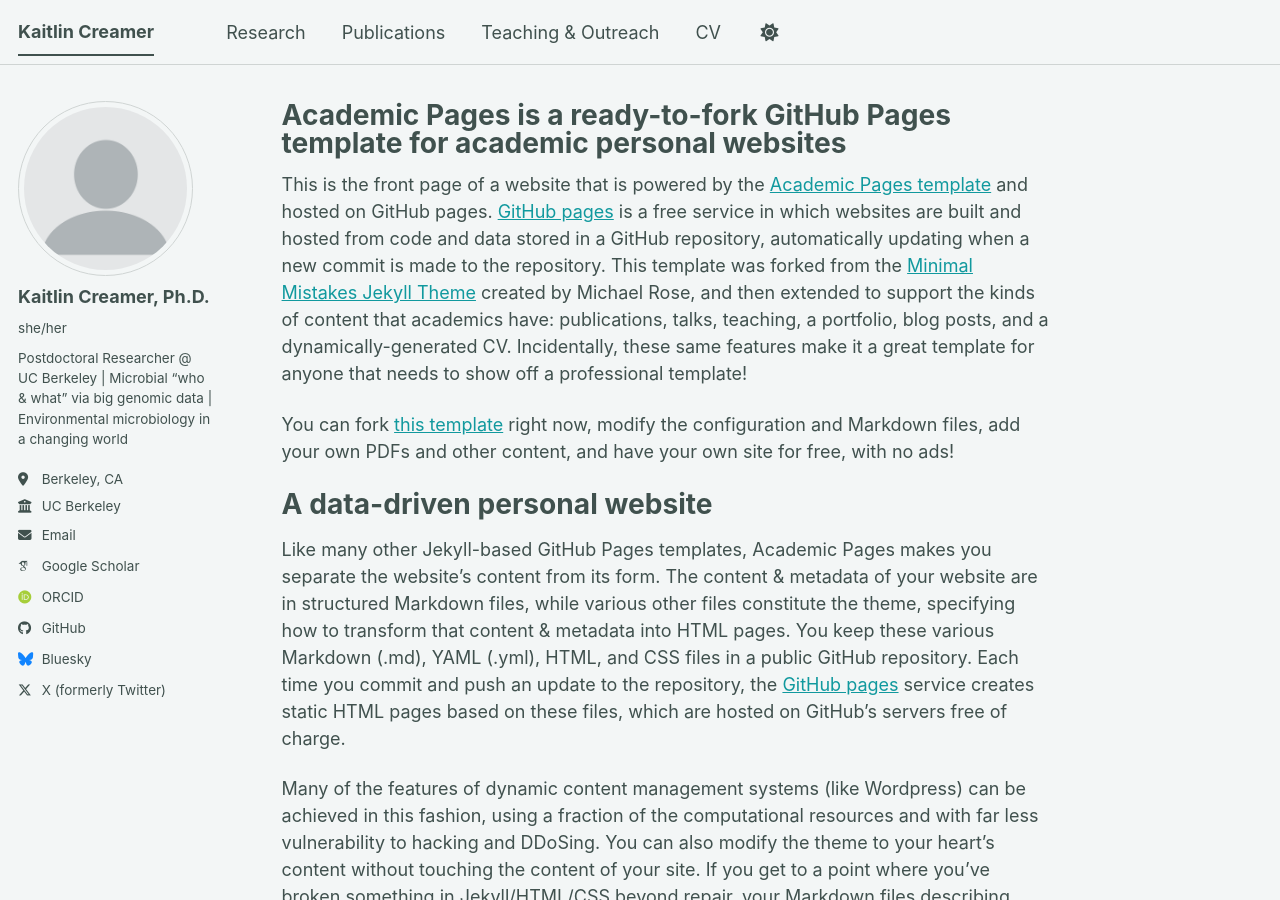
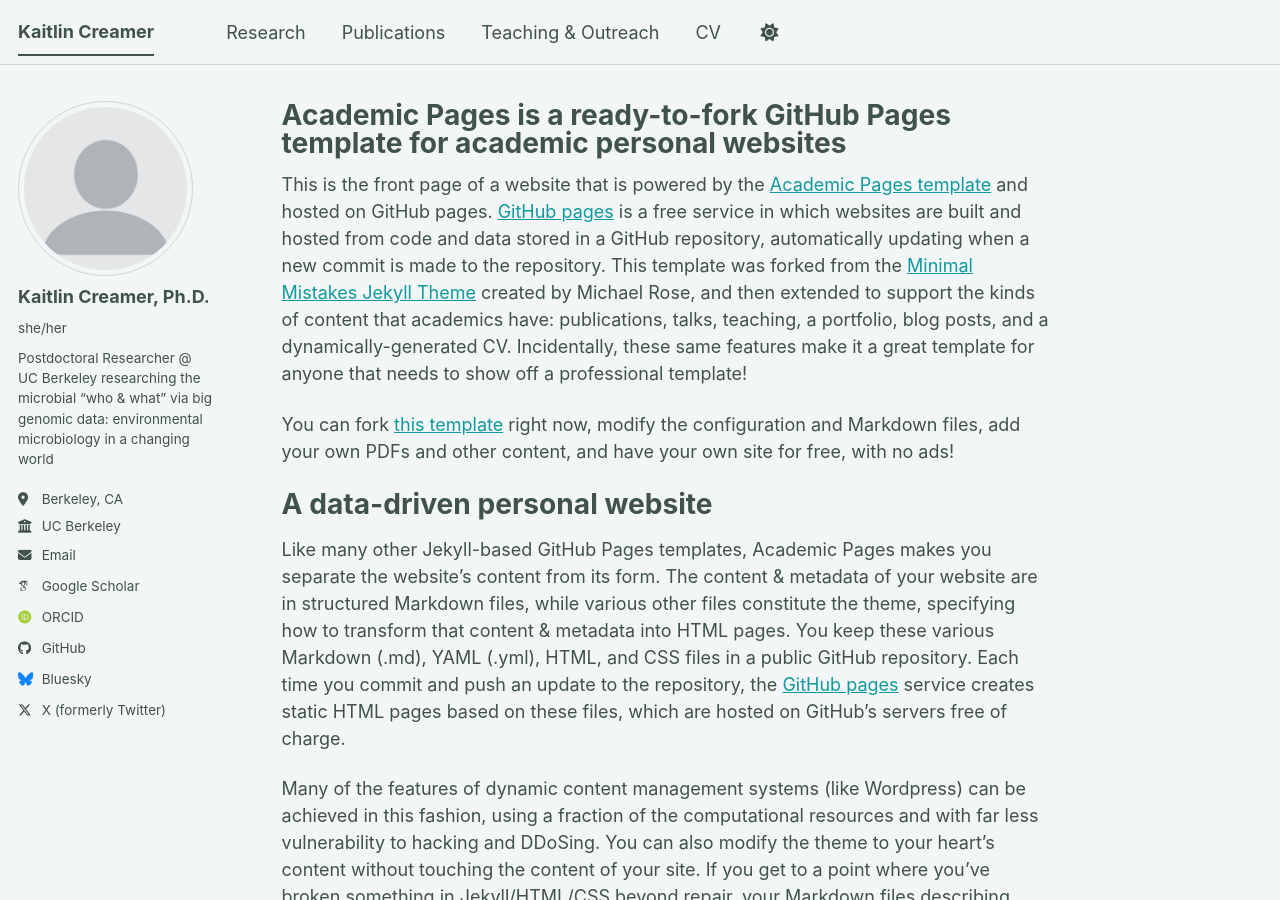
Before and after one commit to creamerk/creamerk.github.io, a Jekyll site: the page built from _pages/about.md, in a window 1280 px wide and 900 px high. Built offline with Jekyll 4.4.1, drawn with Linux system fonts in a browser that asks for light colours; some web fonts are replaced; a script bundle is joined from its source files by our own code; library files that are not in the unit come from our copies; some of the changed lines change nothing that is shown.

Commit message:
Update _config.yml
Updated description fields

```diff
--- a/_config.yml
+++ b/_config.yml
@@ -12,11 +12,11 @@
 title                    : "Kaitlin Creamer"
 title_separator          : "-"
 name                     : &name "Kaitlin Creamer"
-description              : &description ""   # Update this with a general description of your site, this is the default if not overridden by a page
+description              : &description "Personal website of Kaitlin Creamer, Ph.D. - Environmental Microbiology & Genomic Data."   # Update this with a general description of your site, this is the default if not overridden by a page
 url                      : https://creamerk.github.io # The base hostname & protocol for your site e.g. "https://[your GitHub username].github.io",
                                                            # or if you already have some other page hosted on Github then use "https://[your GitHub username].github.io/[Your Repo Name]"
 baseurl                  : "" # the subpath of your site, e.g. "/blog"
-repository               : "academicpages/academicpages.github.io"
+repository               : "creamerk/creamerk.github.io"
 
 # Site Author - The following control what appear as part of the author content on the side bar.
 #               If a field is blank the icon and link will not appear, otherwise it will be shown.
@@ -26,7 +26,7 @@
   avatar           : "profile.png"
   name             : "Kaitlin Creamer, Ph.D."
   pronouns         : "she/her" # example: "she/her"
-  bio              : "Postdoctoral Researcher @ UC Berkeley | Microbial “who & what” via big genomic data | Environmental microbiology in a changing world"
+  bio              : "Postdoctoral Researcher @ UC Berkeley researching the microbial “who & what” via big genomic data: environmental microbiology in a changing world"
   location         : "Berkeley, CA"
   employer         : "UC Berkeley"
   uri              : # URL
@@ -35,10 +35,10 @@
   # Academic websites
   academia         : # URL
   arxiv            : # URL - Update with the correct link to your profile
-  googlescholar    : "https://scholar.google.com/citations?user=wW9tnAQAAAAJ&hl=en"
+  googlescholar    : "wW9tnAQAAAAJ&hl=en"
   inspire-hep      : # URL
   impactstory      : # URL
-  orcid            : "https://orcid.org/0000-0002-0666-2107"
+  orcid            : "0000-0002-0666-2107"
   semantic         : # URL
   ssrn             : # URL
   pubmed           : # URL
@@ -138,7 +138,7 @@
 
 # Social Sharing
 twitter:
-  username               : &twitter
+  username               :  # &twitter
 facebook:
   username               :
   app_id                 :
```
